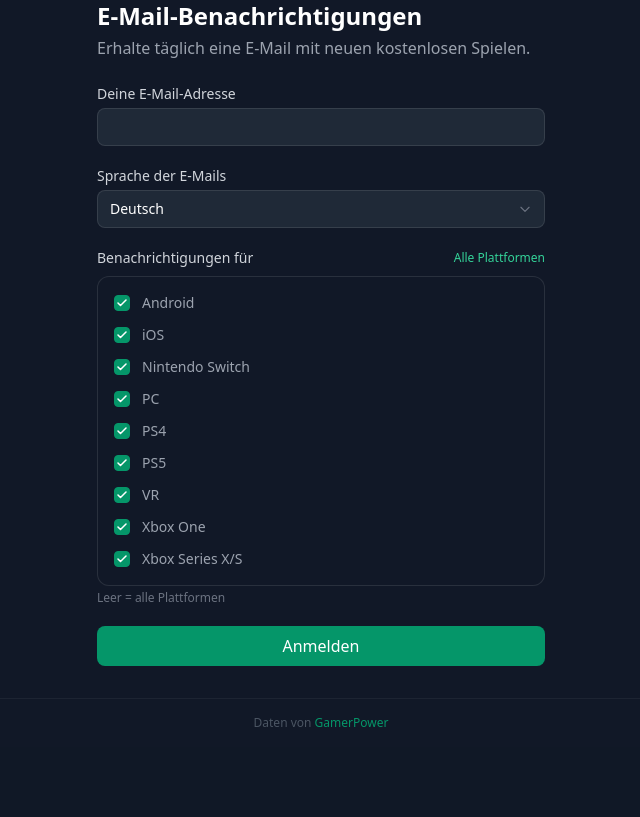
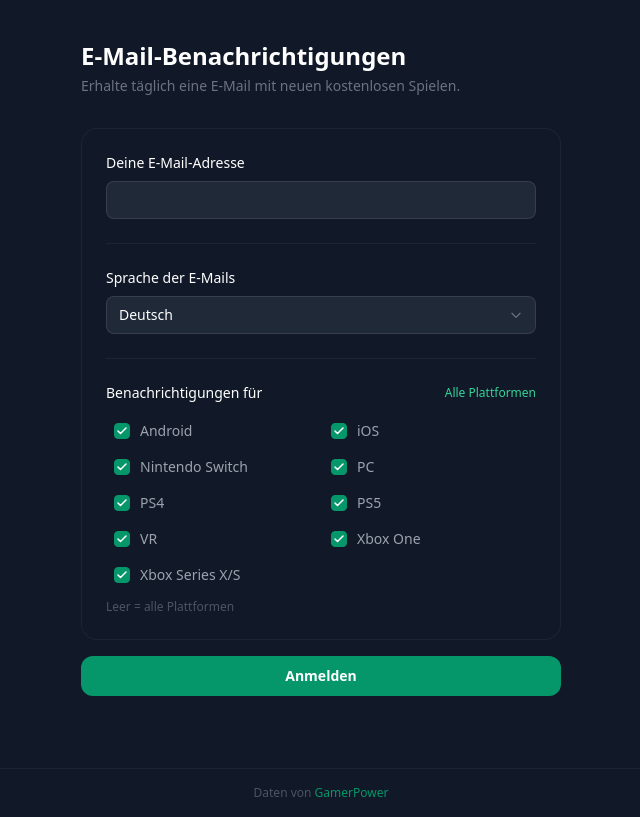
Before and after one commit to Jeansy91/lootdrop, a FastAPI app: page /subscribe in a window 1280 px wide. Shown: the part 57-874 px from the top of the page, without its empty margins (319-959 px from the left). Before the commit the page ends 784 px from the top, so only its background shows below. Run offline with FastAPI, Linux system fonts and the light colour scheme; parts of the project's set-up code (start-up, migrations or seed data) failed here and were passed over; some libraries are stand-ins or nearby versions.

Commit message:
Verbessere das Abonnement-Template mit optimierter Benutzeroberfläche und Funktionalität

```diff
--- a/app/templates/subscribe.html
+++ b/app/templates/subscribe.html
@@ -1,33 +1,39 @@
 {% extends "base.html" %}
 {% block content %}
 
-<div class="max-w-md mx-auto">
-  <h1 class="text-2xl font-bold text-white mb-1">{{ t('subscribe_title') }}</h1>
-  <p class="text-gray-400 mb-6">{{ t('subscribe_subtitle') }}</p>
+<div class="max-w-lg mx-auto py-10 px-4">
+
+  <div class="mb-8">
+    <h1 class="text-2xl font-bold text-white">{{ t('subscribe_title') }}</h1>
+    <p class="text-gray-500 text-sm mt-1">{{ t('subscribe_subtitle') }}</p>
+  </div>
 
   {% if message %}
-  <div class="mb-5 px-4 py-3 rounded-lg text-sm
-              {% if error %}bg-red-900/50 border border-red-600 text-red-300
-              {% else %}bg-emerald-900/50 border border-emerald-600 text-emerald-300{% endif %}">
+  <div class="mb-6 px-4 py-3 rounded-xl text-sm
+              {% if error %}bg-red-500/10 border border-red-500/20 text-red-400
+              {% else %}bg-emerald-500/10 border border-emerald-500/20 text-emerald-400{% endif %}">
     {{ message }}
   </div>
   {% endif %}
 
-  <form method="post" action="/subscribe" class="space-y-5">
+  <form method="post" action="/subscribe">
+    <div class="bg-gray-900 rounded-2xl border border-white/5 p-6 mb-4 space-y-6">
 
       <!-- E-Mail -->
       <div>
-      <label class="block text-sm text-gray-300 mb-1">
+        <label class="block text-sm font-medium text-white mb-2">
           {{ t('subscribe_email_label') }}
         </label>
         <input type="email" name="email" required autocomplete="email"
                class="w-full bg-gray-800 border border-white/10 rounded-lg px-3 py-2 text-white text-sm
-                    placeholder-gray-500 focus:border-emerald-500/50 focus:outline-none transition-colors">
+                      placeholder-gray-600 focus:border-emerald-500/50 focus:outline-none transition-colors">
       </div>
+
+      <div class="border-t border-white/5"></div>
 
       <!-- Sprache -->
       <div>
-      <label class="block text-sm text-gray-300 mb-1">
+        <label class="block text-sm font-medium text-white mb-2">
           {{ t('subscribe_lang_label') }}
         </label>
         <div class="relative" id="dd-lang">
@@ -68,36 +74,39 @@
         </div>
       </div>
 
+      <div class="border-t border-white/5"></div>
+
       <!-- Plattformen -->
       <div>
-      <div class="flex items-center justify-between mb-2">
-        <label class="text-sm text-gray-300">{{ t('subscribe_platforms_label') }}</label>
+        <div class="flex items-center justify-between mb-3">
+          <p class="text-sm font-medium text-white">{{ t('subscribe_platforms_label') }}</p>
           <button type="button" onclick="toggleAll()"
-                class="text-xs text-emerald-400 hover:text-emerald-300">
+                  class="text-xs text-emerald-400 hover:text-emerald-300 transition-colors">
             {{ t('platforms_all') }}
           </button>
         </div>
-      <div class="bg-gray-900 border border-white/10 rounded-xl p-3 space-y-1">
+        <div class="grid grid-cols-2 gap-1">
           {% for group in platform_groups %}
-        <label class="flex items-center gap-3 cursor-pointer group px-1 py-1 rounded-lg hover:bg-white/5 transition-colors">
+          <label class="flex items-center gap-2.5 cursor-pointer group px-2 py-1.5 rounded-lg hover:bg-white/5 transition-colors">
             <input type="checkbox" name="platforms" value="{{ group }}"
                    {% if group in selected_platforms %}checked{% endif %}
                    class="platform-cb">
-          <span class="text-sm text-gray-400 group-hover:text-white transition-colors">
-            {{ group }}
-          </span>
+            <span class="text-sm text-gray-400 group-hover:text-white transition-colors">{{ group }}</span>
           </label>
           {% endfor %}
         </div>
-      <p class="text-xs text-gray-500 mt-1">{{ t('subscribe_platforms_hint') }}</p>
+        <p class="text-xs text-gray-600 mt-2">{{ t('subscribe_platforms_hint') }}</p>
+      </div>
+
     </div>
 
     <button type="submit"
-            class="w-full bg-emerald-600 hover:bg-emerald-500 text-white font-medium
-                   py-2 rounded-lg transition-colors">
+            class="w-full bg-emerald-600 hover:bg-emerald-500 text-white font-semibold
+                   py-2.5 rounded-xl text-sm transition-colors">
       {{ t('subscribe_btn') }}
     </button>
   </form>
+
 </div>
 
 <script>
@@ -137,7 +146,6 @@
     }
   });
 
-  // Init text color
   document.querySelectorAll('.lang-item').forEach(item => {
     const active = item.dataset.value === document.getElementById('lang-value').value;
     item.querySelector('span').classList.toggle('text-white', active);
```
Also changed, not shown: app/templates/unsubscribe.html (+88 -24 lines). Lines whose indentation alone changed are shown as unchanged.
